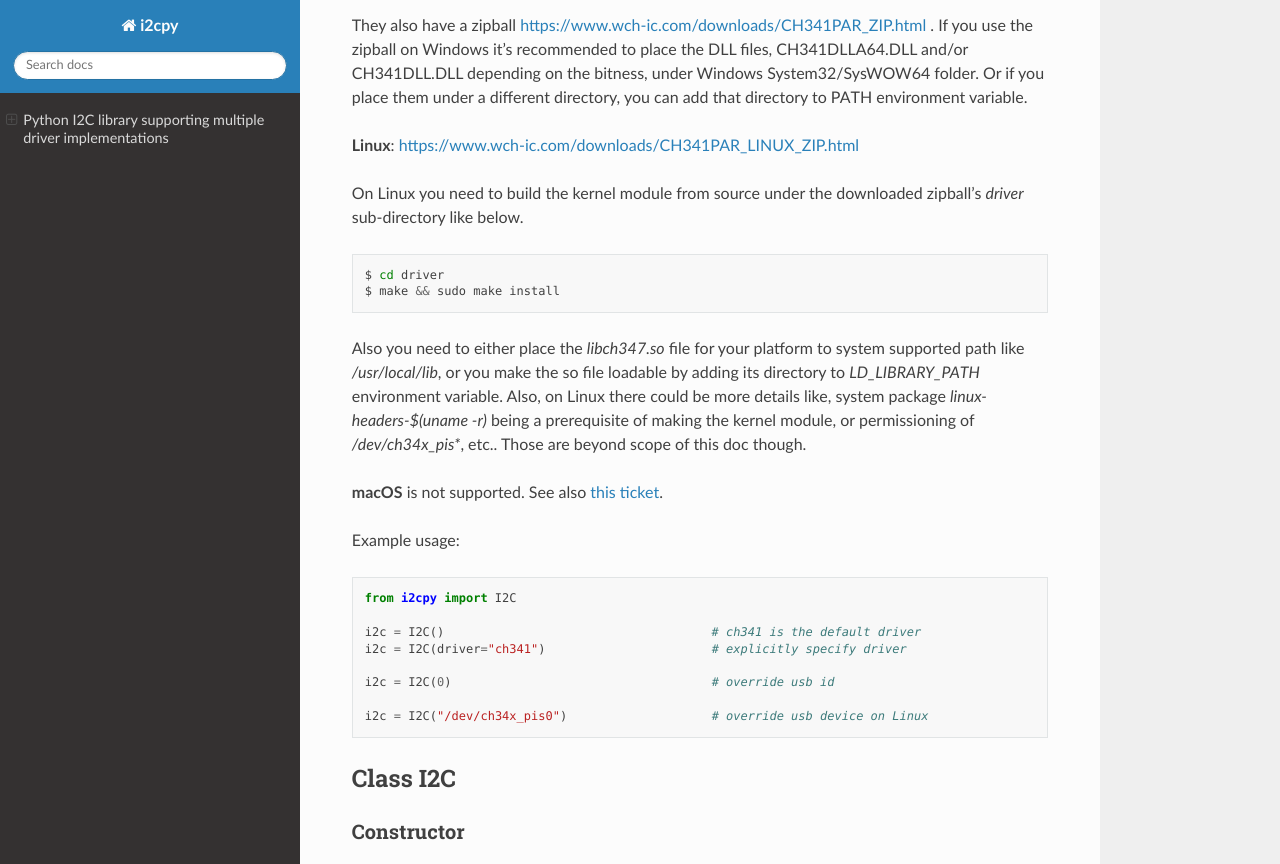
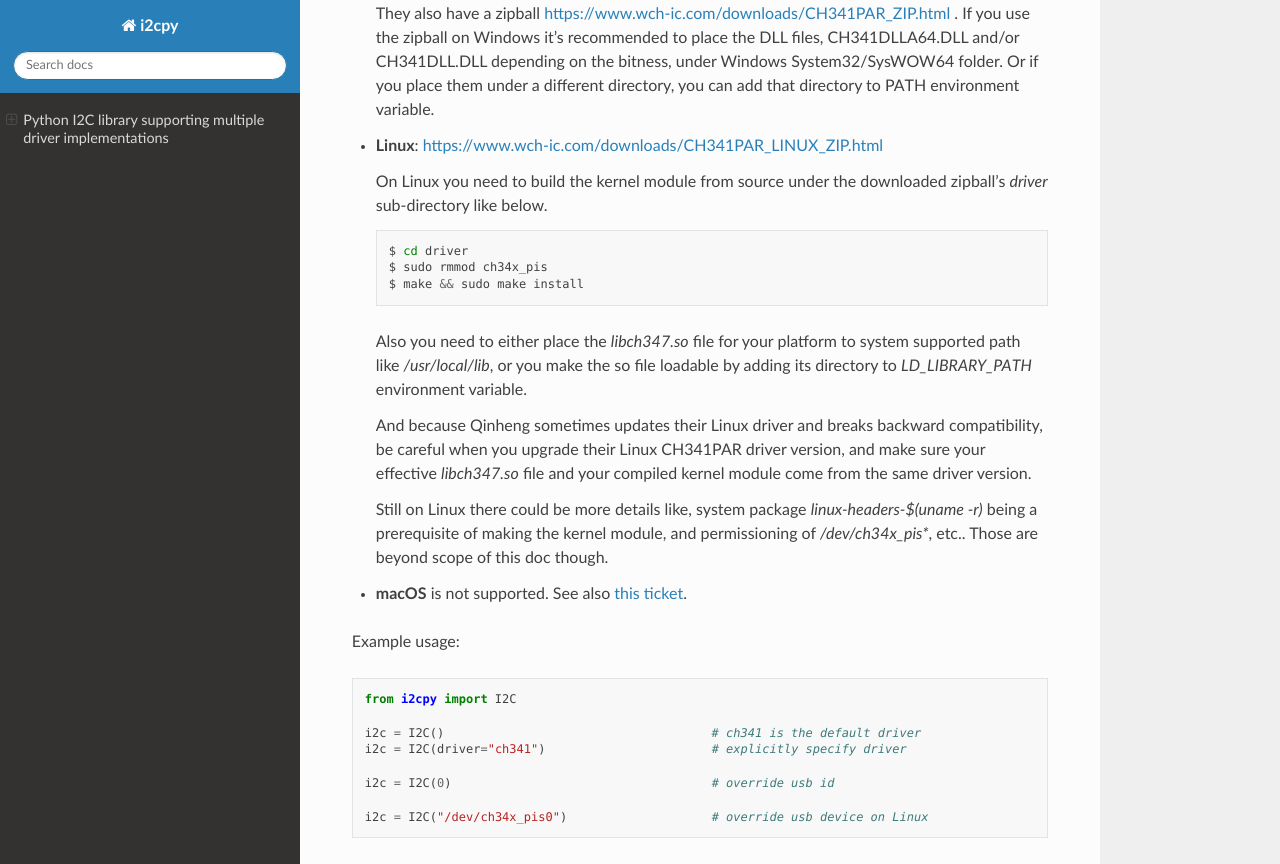
Before and after one commit to iynehz/i2cpy, a Sphinx documentation site: the page built from docs/source/index.rst, in a window 1280 px wide and 900 px high, scrolled down 1168 px, cut to the strip 0-864 px from the top of the window. Built offline with Sphinx 7.4.7 and the Read the Docs theme 3.1.0, drawn with Linux system fonts in a browser that asks for light colours.

Commit message:
fix compatibility with Linux CH341PAR driver version 1.5

```diff
--- a/docs/source/index.rst
+++ b/docs/source/index.rst
@@ -47,45 +47,53 @@ official DLLs.
 
 You need the driver DLL files, which are downloadable from Qinheng's website.
 
-**Windows**: `<https://www.wch-ic.com/downloads/CH341PAR_EXE.html>`_
+* **Windows**: `<https://www.wch-ic.com/downloads/CH341PAR_EXE.html>`_
 
-They also have a zipball `<https://www.wch-ic.com/downloads/CH341PAR_ZIP.html>`_ .
-If you use the zipball on Windows it’s recommended to place the DLL files,
-CH341DLLA64.DLL and/or CH341DLL.DLL depending on the bitness, under Windows
-System32/SysWOW64 folder. Or if you place them under a different directory,
-you can add that directory to PATH environment variable.
+  They also have a zipball `<https://www.wch-ic.com/downloads/CH341PAR_ZIP.html>`_ .
+  If you use the zipball on Windows it's recommended to place the DLL files,
+  CH341DLLA64.DLL and/or CH341DLL.DLL depending on the bitness, under Windows
+  System32/SysWOW64 folder. Or if you place them under a different directory,
+  you can add that directory to PATH environment variable.
 
-**Linux**: `<https://www.wch-ic.com/downloads/CH341PAR_LINUX_ZIP.html>`_
+* **Linux**: `<https://www.wch-ic.com/downloads/CH341PAR_LINUX_ZIP.html>`_
 
-On Linux you need to build the kernel module from source under the downloaded
-zipball's `driver` sub-directory like below.
+  On Linux you need to build the kernel module from source under the downloaded
+  zipball's `driver` sub-directory like below.
 
-.. code-block:: bash
+  .. code-block:: bash
 
    $ cd driver
+   $ sudo rmmod ch34x_pis
    $ make && sudo make install
 
-Also you need to either place the `libch347.so` file for your platform to system
-supported path like `/usr/local/lib`, or you make the so file loadable by adding
-its directory to `LD_LIBRARY_PATH` environment variable. Also, on Linux there
-could be more details like, system package `linux-headers-$(uname -r)` being a
-prerequisite of making the kernel module, or permissioning of `/dev/ch34x_pis*`,
-etc.. Those are beyond scope of this doc though.
+  Also you need to either place the `libch347.so` file for your platform to system
+  supported path like `/usr/local/lib`, or you make the so file loadable by adding
+  its directory to `LD_LIBRARY_PATH` environment variable.
 
-**macOS** is not supported. See also `this ticket <https://github.com/iynehz/i2cpy/issues/3>`_.
+  And because Qinheng sometimes updates their Linux driver and breaks backward
+  compatibility, be careful when you upgrade their Linux CH341PAR driver version,
+  and make sure your effective `libch347.so` file and your compiled kernel module
+  come from the same driver version.
+
+  Still on Linux there could be more details like, system package
+  `linux-headers-$(uname -r)` being a prerequisite of making the kernel module,
+  and permissioning of `/dev/ch34x_pis*`, etc..
+  Those are beyond scope of this doc though.
+
+* **macOS** is not supported. See also `this ticket <https://github.com/iynehz/i2cpy/issues/3>`_.
 
 Example usage:
 
 .. code-block:: python
 
-   from i2cpy import I2C
+  from i2cpy import I2C
 
-   i2c = I2C()                                     # ch341 is the default driver
-   i2c = I2C(driver="ch341")                       # explicitly specify driver
+  i2c = I2C()                                     # ch341 is the default driver
+  i2c = I2C(driver="ch341")                       # explicitly specify driver
 
-   i2c = I2C(0)                                    # override usb id
+  i2c = I2C(0)                                    # override usb id
 
-   i2c = I2C("/dev/ch34x_pis0")                    # override usb device on Linux
+  i2c = I2C("/dev/ch34x_pis0")                    # override usb device on Linux
 
 
 Class I2C
```
Also changed, not shown: README.md (+26 -21 lines), 3 other files.
